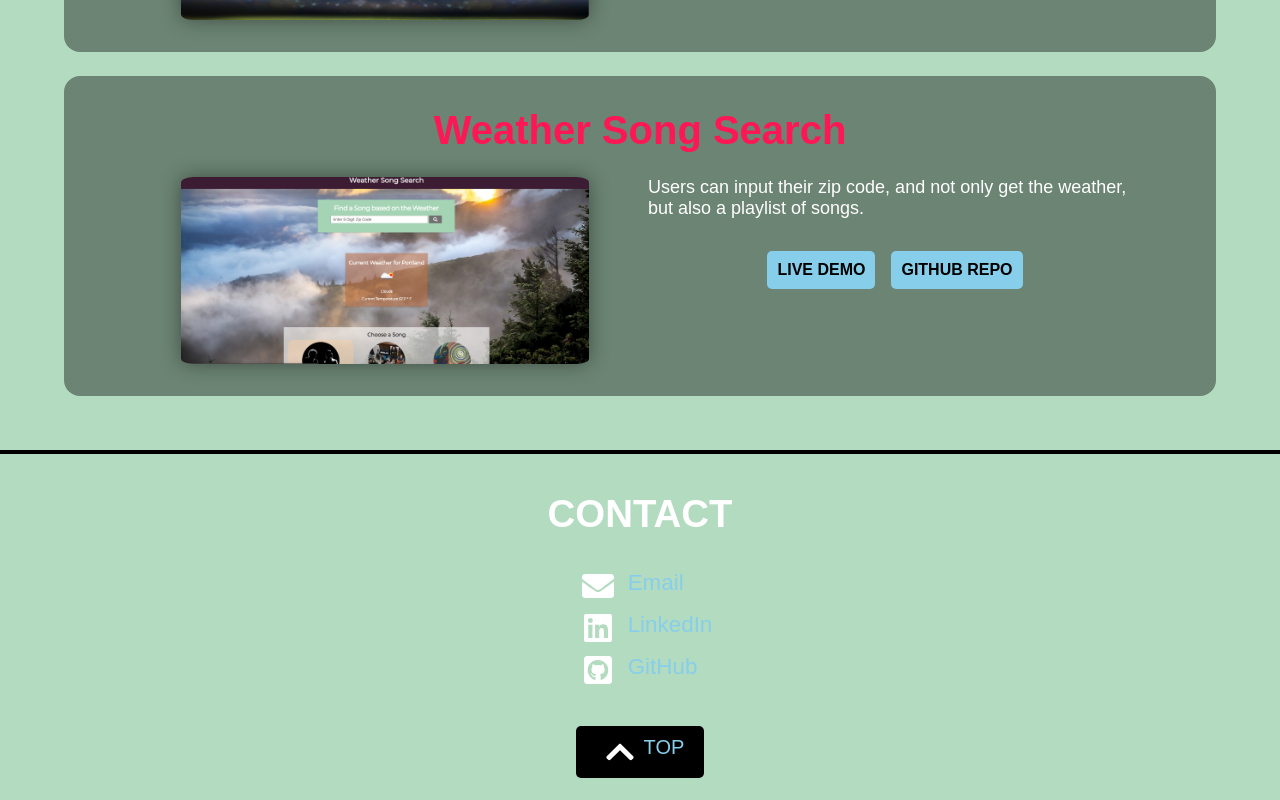
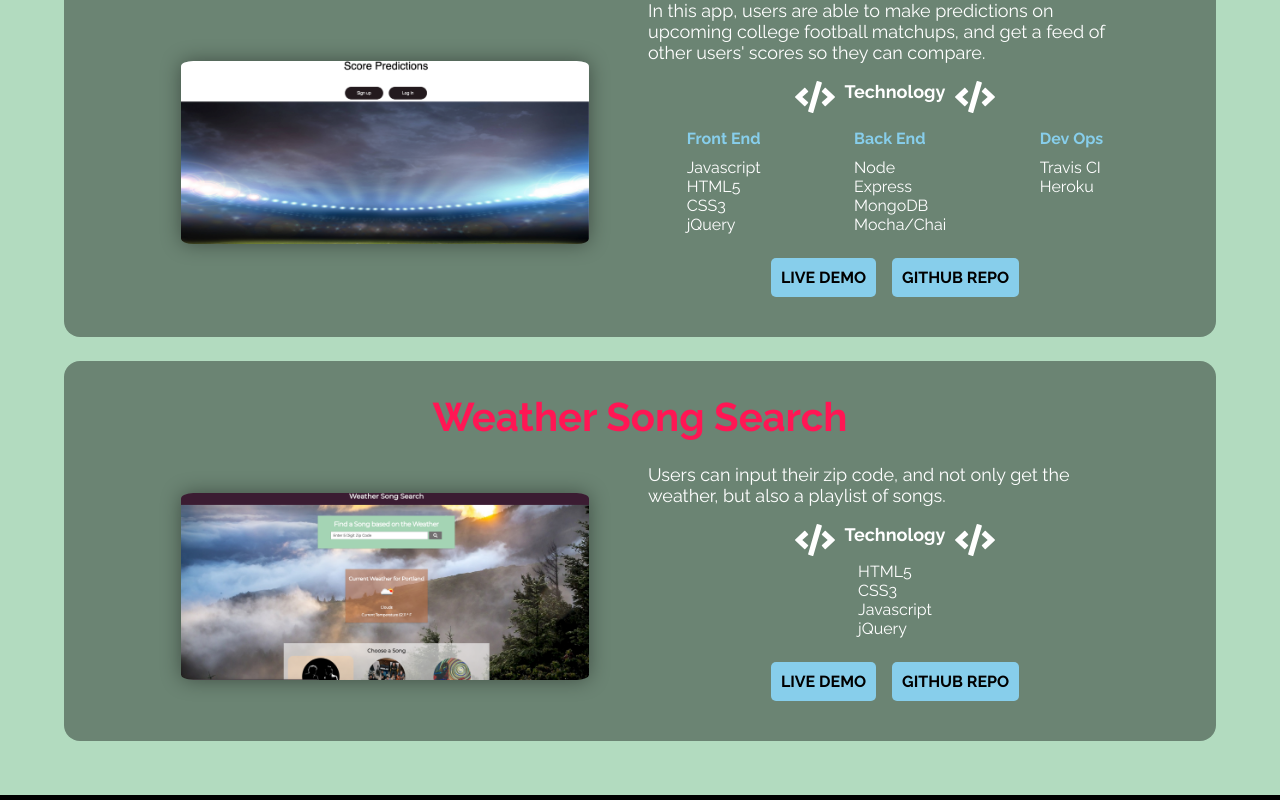
Before and after one commit to eliwemyss/react-portfolio, a React (Create React App) app: page / in a window 1280 px wide. Shown: the part 1820-2620 px from the top of the page. Built offline with nearby package versions, Linux system fonts and the light colour scheme.

Commit message:
changed color scheme

```diff
--- a/public/index.html
+++ b/public/index.html
@@ -23,6 +23,7 @@
       Learn how to configure a non-root public URL by running `npm run build`.
     -->
     <title>Eli Wemyss | Web Developer</title>
+    <link href="https://fonts.googleapis.com/css?family=Raleway:400,700" rel="stylesheet">
   </head>
   <body>
     <noscript>You need to enable JavaScript to run this app.</noscript>
--- a/src/components/Contact.js
+++ b/src/components/Contact.js
@@ -1,6 +1,5 @@
 import React, { Component } from 'react';
 import ContactLink from './ContactLink';
-import Bounce from 'react-reveal/Bounce';
 import { animateScroll as scroll } from 'react-scroll'
 
 import { FontAwesomeIcon } from '@fortawesome/react-fontawesome';
--- a/src/components/ContactLink.js
+++ b/src/components/ContactLink.js
@@ -17,9 +17,6 @@ class ContactLink extends Component {
     }
 
     render() {
-        // set CSS class for link based on hover state
-        const hoverClass = this.state.isHovered ? "linkText hoveredLinkText" : "linkText";
-
         return (
             <div className="contact" onMouseEnter={this.handleHover} onMouseLeave={this.handleHover}>
                 <a className="link" href={this.props.linkTarget} target="_blank" rel="noopener noreferrer">
--- a/src/components/Project.js
+++ b/src/components/Project.js
@@ -1,4 +1,5 @@
 import React from 'react';
+import Technology from './Technology';
 import './styles/Project.css';
 
 const Project = (props) => {
@@ -12,6 +13,7 @@ const Project = (props) => {
                 </div>
                 <div className="flexCol">
                     <p className="para" dangerouslySetInnerHTML={{ __html: props.description }}></p>
+                    <Technology tech={props.technology} />
                     <div className="btnCont">
                         <a href={props.liveLink} target="_blank" rel="noopener noreferrer" className="btn">
                             LIVE DEMO
--- a/src/components/ProjectContainer.js
+++ b/src/components/ProjectContainer.js
@@ -5,9 +5,8 @@ import styles from './styles/ProjectContainer.css';
 
 const ProjectContainer = () => {
     let projects = data.map((proj, i) => {
-        let bounceside = i%2 === 0;
         return (
-            <div left={bounceside} right={!bounceside} key={i}>
+            <div key={i}>
                 <Project order={i%2} {...proj}/>
             </div>
         );
--- /dev/null
+++ b/src/components/Technology.js
@@ -0,0 +1,33 @@
+import React from 'react';
+import { FontAwesomeIcon } from '@fortawesome/react-fontawesome';
+import { faCode } from '@fortawesome/free-solid-svg-icons';
+import './styles/Technology.css';
+
+const Technology = ({ tech }) => {
+    let useHeadings = tech.length > 1;
+    let techdata = tech.map(techGroup => {
+        return (
+            <div className="column" key={techGroup.category}>
+                {useHeadings ? <h5 className="catHeading" dangerouslySetInnerHTML={{ __html: techGroup.category }}></h5> : null}
+                <ul className="list">
+                    {techGroup.techs.map(tech => <li className="techItem" key={tech}>{tech}</li>)}
+                </ul>
+            </div>
+        );
+    });
+
+    return (
+        <div>
+            <h4 className="techHeading">
+                <FontAwesomeIcon icon={faCode} className="icon" />
+                Technology
+                <FontAwesomeIcon icon={faCode} className="icon" />
+            </h4>
+            <div className="container">
+                {techdata}
+            </div>
+        </div>
+    );
+}
+
+export default Technology;
--- a/src/components/styles/Contact.css
+++ b/src/components/styles/Contact.css
@@ -1,4 +1,5 @@
 .contactSection {
+    background-color: black;
     text-align: center;
     border: none;
 }
@@ -13,7 +14,7 @@
 .topButton {
     display: block;
     margin: 30px auto 10px;
-    color: skyblue;
+    color: #70C1B3;
     background: black;
     cursor: pointer;
     font-size: 20px;
@@ -24,7 +25,7 @@
 
 .topButton:hover {
     color: black;
-    background: skyblue;
+    background: #70C1B3;
 }
 
 .icon {
--- a/src/components/styles/ContactLink.css
+++ b/src/components/styles/ContactLink.css
@@ -5,7 +5,7 @@
 }
 
 .link {
-    color: skyblue;
+    color: #70C1B3;
     text-decoration: none;
 }
 
@@ -21,7 +21,7 @@
     left: 51%;
     right: 51%;
     bottom: 0;
-    background: skyblue;
+    background: #70C1B3;
     height: 3px;
     transition-property: left, right;
     transition-duration: 0.3s;
--- /dev/null
+++ b/src/components/styles/Technology.css
@@ -0,0 +1,46 @@
+.techHeading {
+    margin: 0 auto 0.4rem;
+    text-align: center;
+}
+
+.icon {
+    margin: 0 10px;
+    color: tomato;
+}
+
+.container {
+    display: flex;
+    justify-content: space-around;
+}
+
+.column {
+    padding: 0 0.4rem;
+}
+
+.catHeading {
+    color: skyblue;
+    font-size: 1rem;
+    margin: 10px auto;
+}
+
+.list {
+    padding: 0;
+    margin: 0;
+}
+
+.techItem {
+    list-style: none;
+    font-size: 0.85rem;
+}
+
+@media (min-width: 400px) {
+    .techItem {
+        font-size: 1rem;
+    }
+}
+
+@media (min-width: 768px) {
+    .techHeading {
+        margin-top: 0.6rem;
+    }
+}
--- a/src/info/projectInfo.js
+++ b/src/info/projectInfo.js
@@ -15,7 +15,7 @@ const projectInfo = [
         title: "Score Prediction App",
         description: "In this app, users are able to make predictions on upcoming college football matchups, and get a feed of other users' scores so they can compare.",
         technology: [
-            { category: "Front&nbsp;End", techs: ["HTML5", "CSS3", "jQuery"] },
+            { category: "Front&nbsp;End", techs: ["Javascript", "HTML5", "CSS3", "jQuery"] },
             { category: "Back&nbsp;End", techs: ["Node", "Express", "MongoDB", "Mocha/Chai"] },
             { category: "Dev&nbsp;Ops", techs: ["Travis CI", "Heroku"] }
         ],
@@ -27,7 +27,7 @@ const projectInfo = [
         title: "Weather Song Search",
         description: "Users can input their zip code, and not only get the weather, but also a playlist of songs.",
         technology: [
-            { category: "Front End", techs: ["HTML5", "CSS3", "jQuery"] }
+            { category: "Front End", techs: ["HTML5", "CSS3", "Javascript", "jQuery"] }
         ],
         liveLink: "https://eliwemyss.github.io/weather-song-search/",
         gitHubLink: "https://github.com/eliwemyss/weather-song-search",
```
Also changed, not shown: src/components/Footer.js (added), src/components/styles/Footer.css (added).
